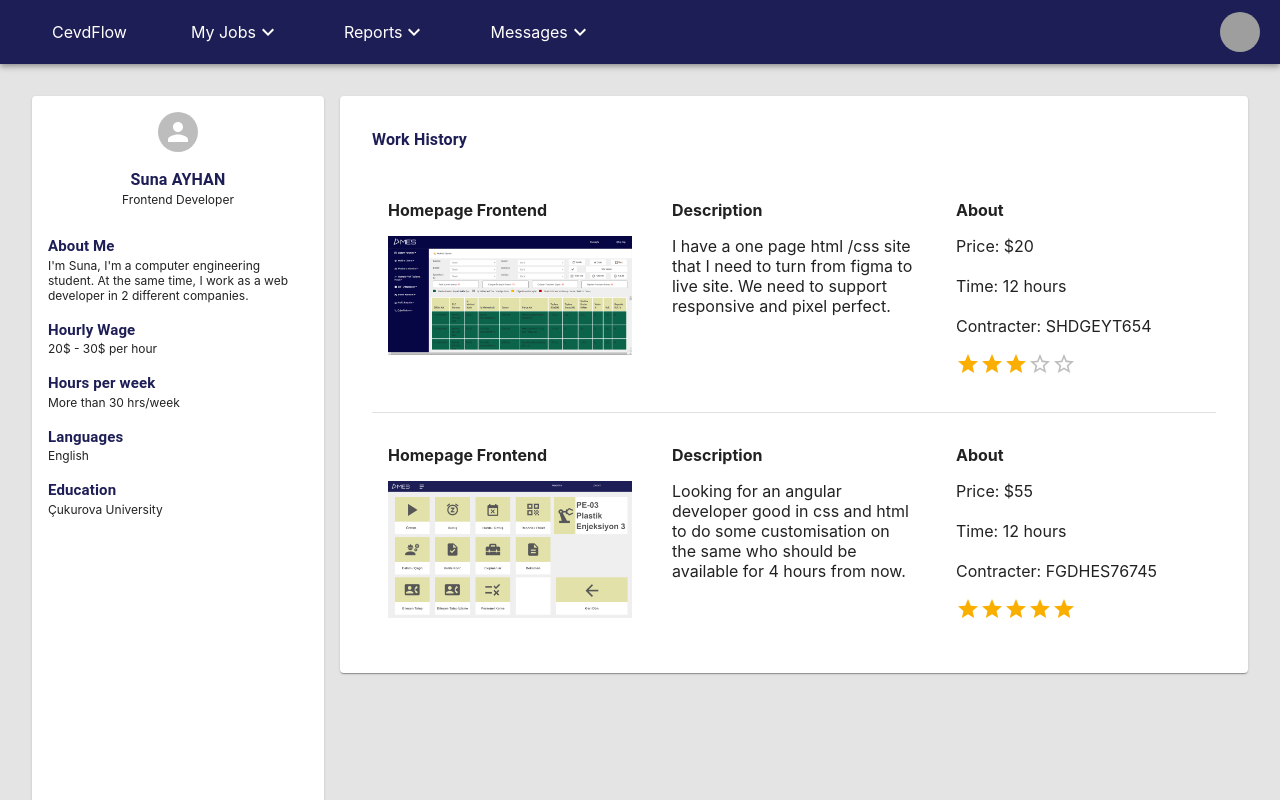
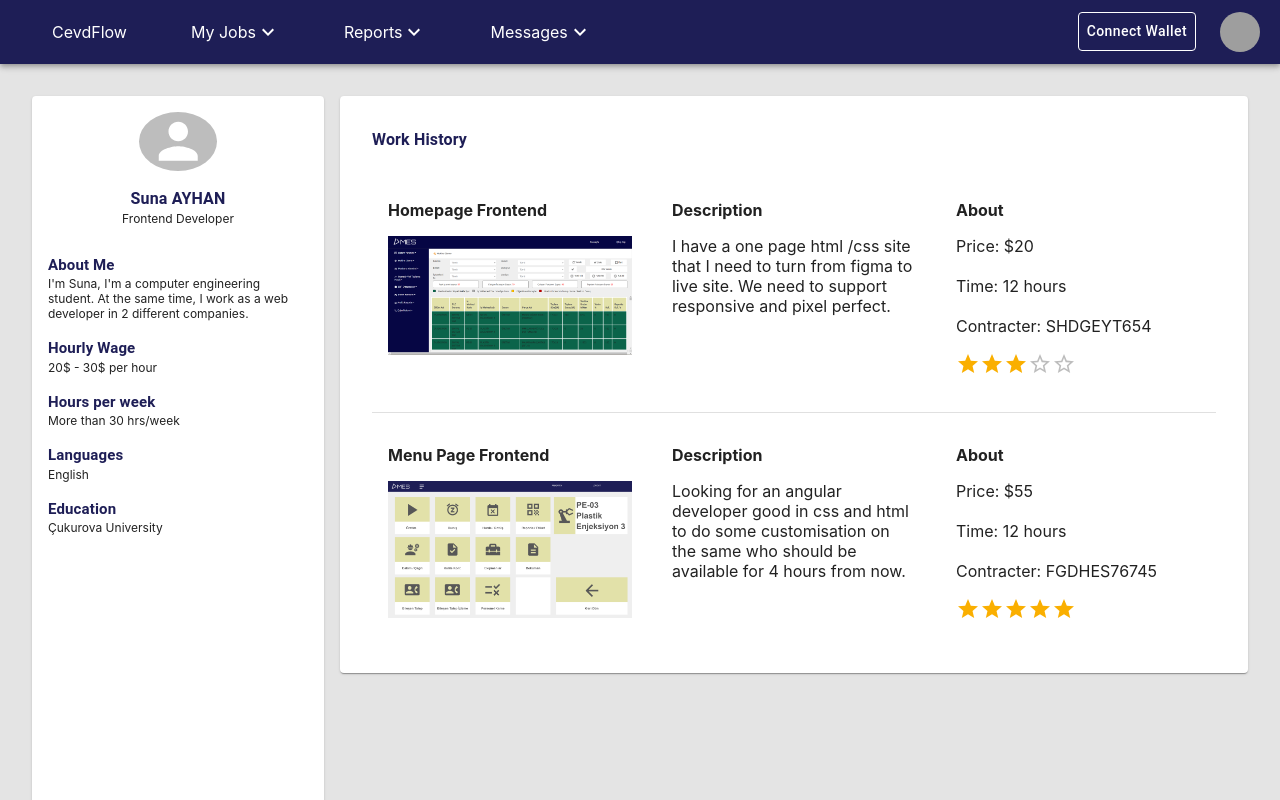
Before and after one commit to Creatiny-CU/Cevdflow, a React (Create React App) app: page /profile in a window 1280 px wide. Shown: the top 800 px of the page. Built offline with nearby package versions, Linux system fonts and the light colour scheme; grey boxes are pictures that could not be loaded.

Commit message:
connect wallet buton added

```diff
--- a/src/components/navbar.js
+++ b/src/components/navbar.js
@@ -125,6 +125,7 @@ import InputBase from '@mui/material/InputBase';
 import Grid from '@mui/material/Grid';
 import SearchIcon from '@mui/icons-material/Search';
 import KeyboardArrowDownIcon from '@mui/icons-material/KeyboardArrowDown';
+import Button from '@mui/material/Button';
 const Search = styled('div')(({ theme }) => ({
     position: 'relative',
     borderRadius: theme.shape.borderRadius,
@@ -239,10 +240,24 @@ export default function SearchAppBar() {
                             />
                         </Search></Grid> */}
                         <Grid style={{ right: '20px', position: 'absolute' }} item md={4}>
-                            <IconButton sx={{ p: 0 }}>
-                                <a style={{ textDecoration: 'none' }} href="/profile">  <Avatar alt="Remy Sharp" src="/static/images/avatar/2.jpg" /></a>
+                            <Grid container spacing={3} >   <Grid item >
+                                <Button style={{
+                                    backgroundColor: '#1E1E56',
+                                    color: 'white',
+                                    textDecoration: 'none',
+                                    textTransform: 'none',
+                                    border: '1px solid white'
+                                }} >Connect Wallet</Button>
+                            </Grid>
+                                <Grid item >
+                                    <IconButton sx={{ p: 0 }}>
+                                        <a style={{ textDecoration: 'none' }} href="/profile">  <Avatar alt="Remy Sharp" src="/static/images/avatar/2.jpg" /></a>
 
-                            </IconButton>
+                                    </IconButton>
+                                </Grid>
+
+                            </Grid>
+
                         </Grid>
 
                     </Grid>
--- a/src/components/profile.js
+++ b/src/components/profile.js
@@ -27,7 +27,11 @@ function Profile() {
                                 display: "flex",
                             }}
                         >
-                            <Avatar></Avatar>
+                            <Avatar style={{
+                                width: "30%",
+                                height: "30%",
+
+                            }} ></Avatar>
                             <Typography
                                 style={{
                                     fontWeight: "bold",
@@ -178,7 +182,7 @@ function Profile() {
                             <Grid container spacing={5}>
                                 <Grid item md={4}>
                                     {" "}
-                                    <p style={{ fontWeight: "bold" }}>Homepage Frontend </p>
+                                    <p style={{ fontWeight: "bold" }}>Menu Page Frontend </p>
                                     <img
                                         style={{
                                             width: "100%",
```
